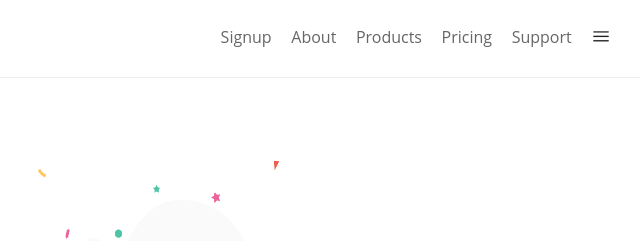
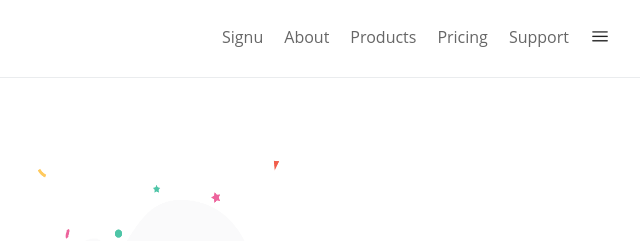
Before and after one commit to manisha034/Zerodha-clone-website, a plain HTML site: page index.html in a window 1280 px wide. Shown: the top 241 px of the page, 485-1125 px from the left. Drawn offline with Linux system fonts and the light colour scheme.

Commit message:
Update index.html

```diff
--- a/index.html
+++ b/index.html
@@ -18,7 +18,7 @@
 
             <div class="navbar-items" style="width: 50%;">
                 <ul class="listone" >
-                    <li>Signup</li>
+                    <li>Signu</li>
                     <li>About</li>
                     <li>Products</li>
                     <li>Pricing</li>
```
